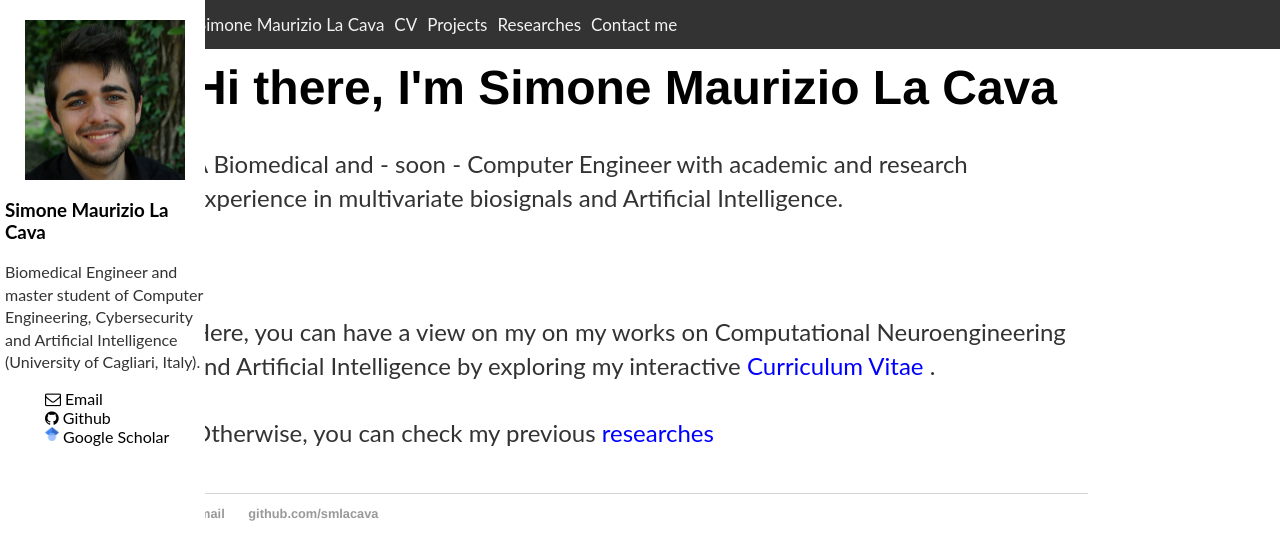
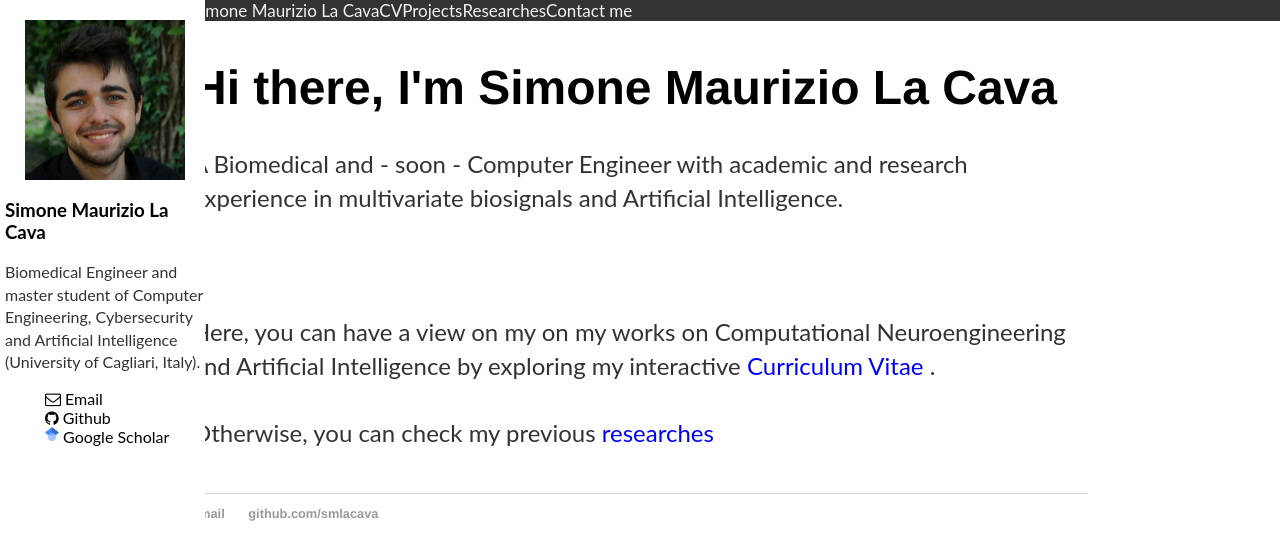
Before and after one commit to smlacava/smlacava.github.io, a Jekyll site: the page built from index.html, in a window 1280 px wide. Shown: the top 560 px of the page. Built offline with Jekyll 4.4.1, drawn with Linux system fonts in a browser that asks for light colours.

Commit message:
Update default.html

```diff
--- a/_layouts/default.html
+++ b/_layouts/default.html
@@ -67,7 +67,8 @@
   			float: left;
   			color: #f2f2f2;
   			text-align: center;
-  			padding: 14px 5px; /*top right bottom left*/
+  			top-padding: 14px; /*top right bottom left*/
+			left-padding: 0px;
   			text-decoration: none;
   			font-size: 17px;
 		}
```
